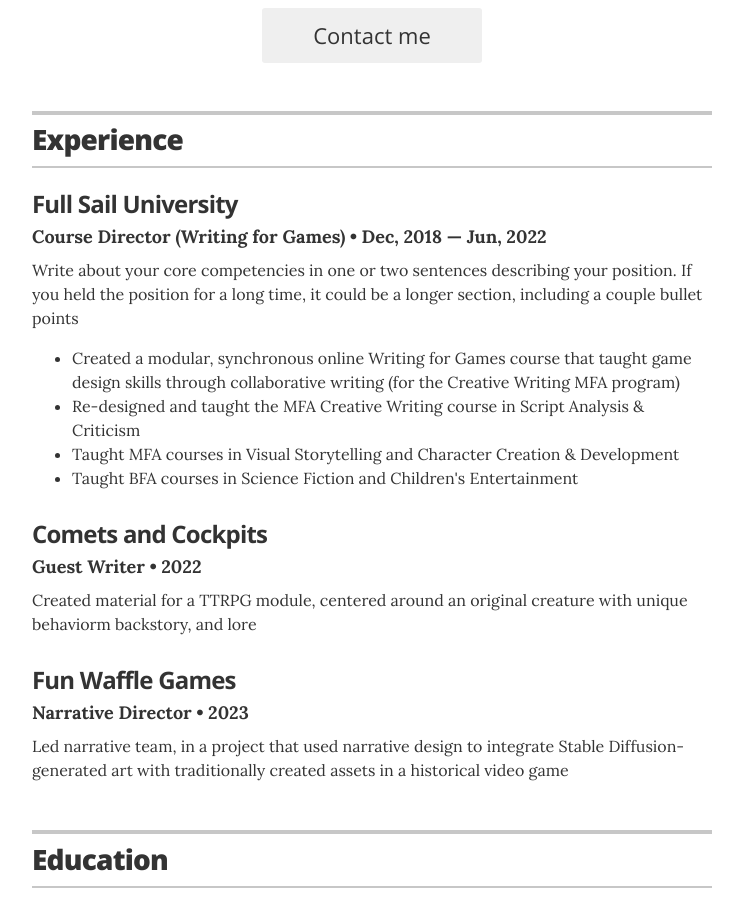
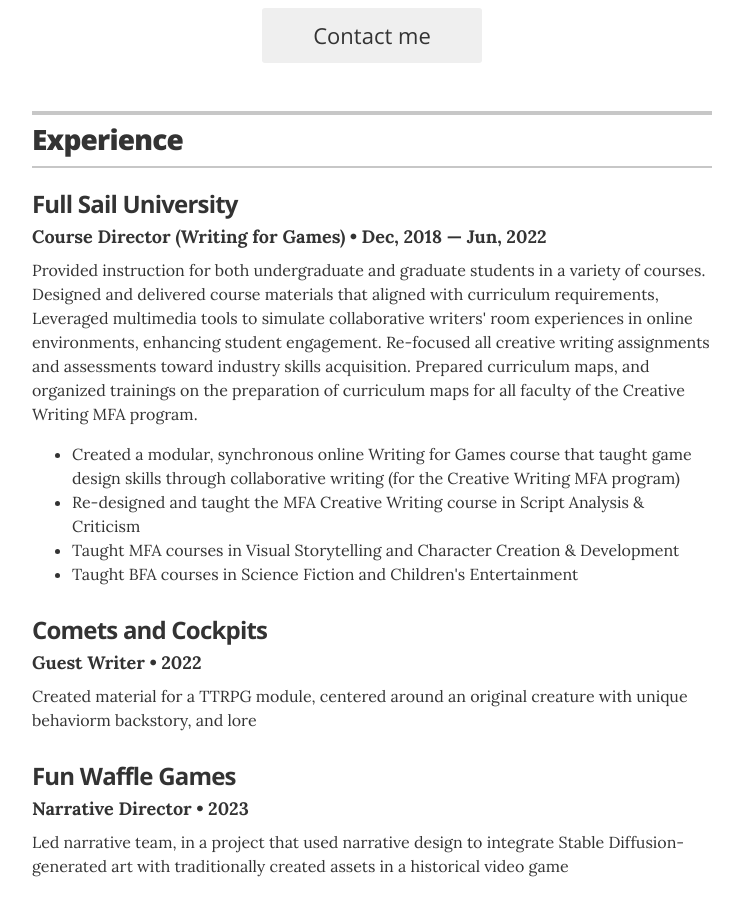
Before and after one commit to mwmxyz/academic, a Jekyll site: the page built from index.html, in a window 1280 px wide and 900 px high, scrolled down 495 px. Shown: the whole window, without its empty margins (268-1011 px from the left). Built offline with Jekyll 4.4.1, drawn with Linux system fonts in a browser that asks for light colours.

Commit message:
Update experience.yml

```diff
--- a/_data/experience.yml
+++ b/_data/experience.yml
@@ -3,7 +3,7 @@
 - company: Full Sail University
   position: Course Director (Writing for Games)
   duration: Dec, 2018 &mdash; Jun, 2022
-  summary: Write about your core competencies in one or two sentences describing your position. If you held the position for a long time, it could be a longer section, including a couple bullet points	<ul class="resume-item-list"><li>Created a modular, synchronous online Writing for Games course that taught game design skills through collaborative writing (for the Creative Writing MFA program)</li><li>Re-designed and taught the MFA Creative Writing course in Script Analysis & Criticism</li><li>Taught MFA courses in Visual Storytelling and Character Creation & Development</li><li>Taught BFA courses in Science Fiction and Children's Entertainment</li></ul>
+  summary: Provided instruction for both undergraduate and graduate students in a variety of courses. Designed and delivered course materials that aligned with curriculum requirements, Leveraged multimedia tools to simulate collaborative writers' room experiences in online environments, enhancing student engagement. Re-focused all creative writing assignments and assessments toward industry skills acquisition. Prepared curriculum maps, and organized trainings on the preparation of curriculum maps for all faculty of the Creative Writing MFA program. <ul class="resume-item-list"><li>Created a modular, synchronous online Writing for Games course that taught game design skills through collaborative writing (for the Creative Writing MFA program)</li><li>Re-designed and taught the MFA Creative Writing course in Script Analysis & Criticism</li><li>Taught MFA courses in Visual Storytelling and Character Creation & Development</li><li>Taught BFA courses in Science Fiction and Children's Entertainment</li></ul>
 
 # Director of Digital Stratgy
 - company: Comets and Cockpits
```
